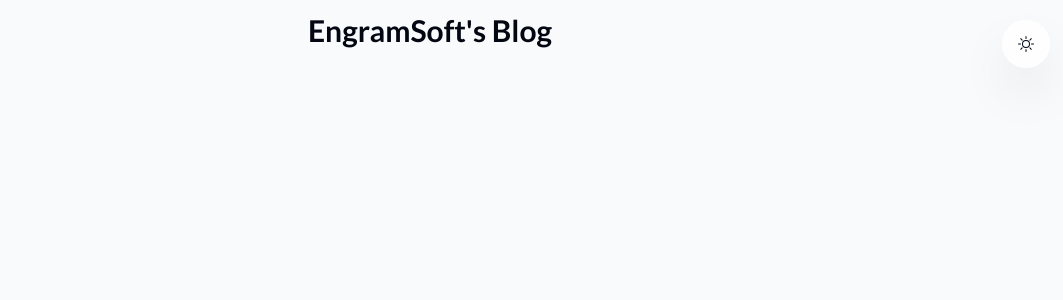
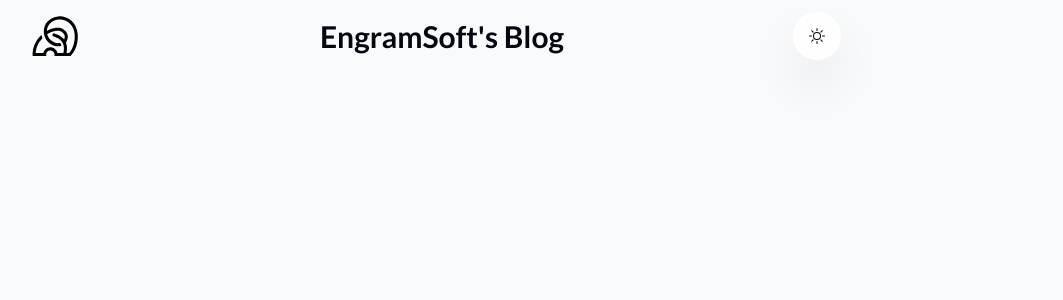
Before and after one commit to emre-ergun/engramsoft-web-blog, a React (Vite) app: page / in a window 1280 px wide. Shown: the top 300 px of the page, without its empty margins (210-1273 px from the left). Built offline with nearby package versions, Linux system fonts and the light colour scheme.

Commit message:
Svg logo component created. header fixed and logo component added to header with theme switch

```diff
--- a/src/App.tsx
+++ b/src/App.tsx
@@ -1,13 +1,12 @@
-import ThemeSwitch from '@/src/components/ThemeSwitch';
 import ThemeContextProvider from '@/context/theme-context';
+import Header from '@/src/components/Header';
 
 function App() {
   return (
     <ThemeContextProvider>
       <main className='flex flex-col items-center px-4'>
-        <h1 className='text-3xl font-bold py-3'>EngramSoft's Blog</h1>
+        <Header />
       </main>
-      <ThemeSwitch />
     </ThemeContextProvider>
   );
 }
--- /dev/null
+++ b/src/components/Header.tsx
@@ -0,0 +1,14 @@
+import ThemeSwitch from '@/src/components/ThemeSwitch';
+import SvgLogo from '@/src/components/SvgLogo';
+
+function Header() {
+  return (
+    <div className='fixed left-[50%] -translate-x-[50%] w-screen flex justify-evenly items-center'>
+      <SvgLogo style='w-[3rem] h-[3rem] fill-black dark:fill-white m-3'/>
+      <h1 className='text-3xl font-bold py-2'>EngramSoft's Blog</h1>
+      <ThemeSwitch />
+    </div>
+  );
+}
+
+export default Header;
--- /dev/null
+++ b/src/components/SvgLogo.tsx
@@ -0,0 +1,51 @@
+function SvgLogo({ style }: { style: string }) {
+  return (
+    <div>
+      <svg
+        version='1.0'
+        xmlns='http://www.w3.org/2000/svg'
+        width='564.000000pt'
+        height='502.000000pt'
+        viewBox='0 0 564.000000 502.000000'
+        preserveAspectRatio='xMidYMid meet'
+        className={style}
+      >
+        <g
+          transform='translate(0.000000,502.000000) scale(0.100000,-0.100000)'
+        //  fill='#000000'
+          stroke='none'
+        >
+          <path
+            d='M3199 4810 c-467 -42 -903 -248 -1219 -577 -183 -190 -306 -390 -385
+   -626 -195 -582 -67 -1229 337 -1712 152 -181 292 -289 531 -405 280 -137 573
+   -198 825 -172 118 12 257 43 274 60 15 15 -27 156 -68 232 -54 98 -47 94 -155
+   76 -169 -29 -339 -15 -516 43 -372 122 -633 343 -803 681 -39 78 -110 268
+   -110 295 0 37 371 228 585 302 223 76 395 107 605 108 250 0 386 -38 570 -160
+   184 -122 299 -333 300 -545 0 -75 -31 -212 -60 -270 -19 -38 -40 -53 -40 -29
+   0 6 -48 60 -107 120 -237 243 -519 414 -873 528 -188 60 -243 61 -311 4 -85
+   -72 -76 -227 16 -282 16 -10 77 -33 135 -51 129 -39 302 -109 389 -157 186
+   -103 371 -259 487 -412 78 -103 174 -293 208 -413 73 -254 74 -567 3 -878
+   l-12 -55 -349 0 -349 0 -22 70 c-107 347 -442 595 -802 595 -237 0 -437 -84
+   -608 -255 -102 -102 -162 -197 -205 -328 l-28 -82 -443 0 -444 0 3 65 c9 180
+   67 452 143 664 49 139 173 392 254 521 76 121 205 289 310 405 63 70 85 100
+   81 115 -3 11 -20 63 -40 116 -19 53 -40 125 -46 160 -7 35 -14 70 -16 77 -9
+   30 -244 -210 -405 -413 -323 -408 -542 -913 -620 -1425 -22 -147 -37 -497 -25
+   -593 l7 -57 792 2 792 3 5 150 c5 148 5 151 42 228 64 134 185 236 323 272
+   208 54 425 -36 540 -225 49 -81 65 -148 72 -297 l6 -133 930 0 930 0 37 39
+   c380 400 643 918 759 1500 145 721 80 1410 -183 1946 -133 270 -289 479 -494
+   658 -435 380 -995 566 -1553 517z m342 -360 c790 -86 1394 -664 1553 -1485 37
+   -194 48 -319 48 -540 0 -531 -123 -1037 -354 -1463 -73 -135 -126 -214 -231
+   -351 l-77 -101 -152 0 -151 0 7 42 c3 24 13 79 21 123 22 112 31 435 16 560
+   -17 141 -45 272 -86 391 -19 56 -35 107 -35 113 0 6 20 41 44 78 238 369 245
+   796 21 1145 -59 91 -196 228 -293 292 -85 56 -244 136 -317 160 -142 45 -245
+   59 -450 60 -166 1 -220 -3 -320 -22 -267 -49 -522 -136 -775 -264 -74 -37
+   -136 -68 -137 -68 -10 0 0 115 16 198 84 431 357 773 786 981 259 126 581 182
+   866 151z'
+          />
+        </g>
+      </svg>
+    </div>
+  );
+}
+
+export default SvgLogo;
--- a/src/components/ThemeSwitch.tsx
+++ b/src/components/ThemeSwitch.tsx
@@ -5,10 +5,10 @@ const ThemeSwitch = () => {
   const { toggleTheme, theme } = useThemeContext();
 
   return (
-    <div className='fixed right-5 top-5'>
+    <div className=''>
       <button
         onClick={toggleTheme}
-        className='w-[3rem] h-[3rem] rounded-full bg-white bg-opacity-80 backdrop-blur-[0.5rem] border border-white border-opacity-40 shadow-2xl flex justify-center items-center hover:scale-[1.15] active:scale-100 transition-all duration-500 dark:bg-black'
+        className='w-[3rem] h-[3rem] rounded-full bg-white bg-opacity-80 backdrop-blur-[0.5rem] border-2 border-white border-opacity-40 shadow-2xl flex justify-center items-center hover:scale-[1.15] active:scale-100 transition-all duration-500 dark:bg-black'
       >
         {theme === 'light' ? <BsSun /> : <BsMoon />}
       </button>
```
